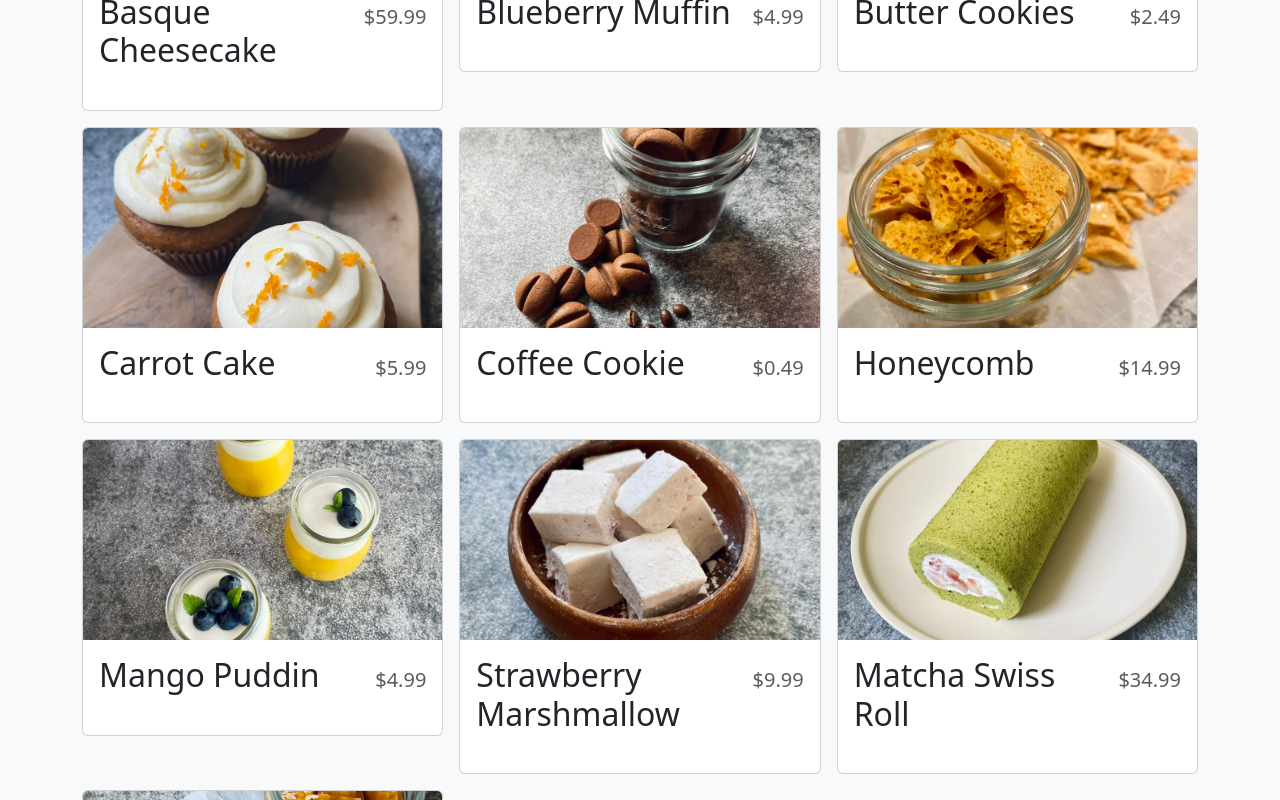
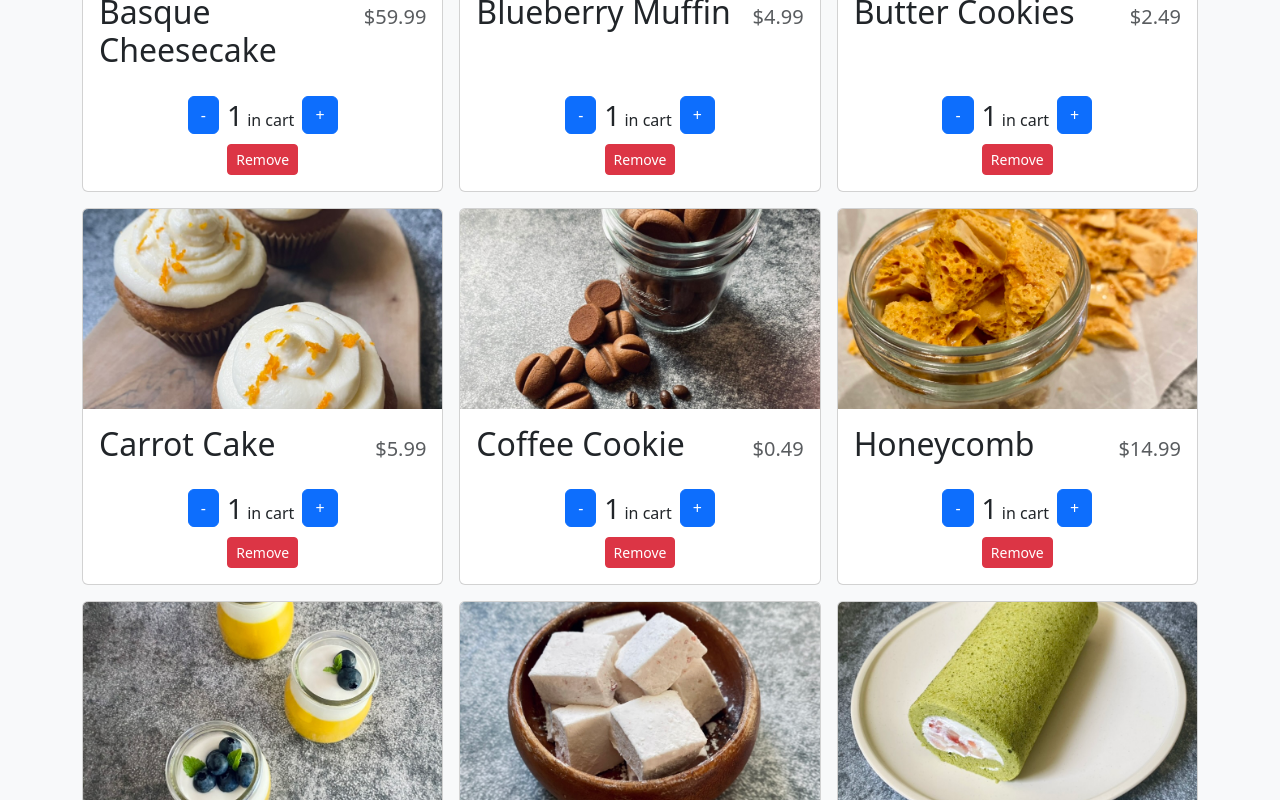
Before and after one commit to bzzz-coding/home-bakery, a React (Vite) app: page /store in a window 1280 px wide. Shown: the part 360-1160 px from the top of the page. Built offline with nearby package versions, Linux system fonts and the light colour scheme.

Commit message:
Added quantity change and remove buttons to card

```diff
--- a/src/components/ItemForSale.tsx
+++ b/src/components/ItemForSale.tsx
@@ -1,4 +1,4 @@
-import { Card } from "react-bootstrap";
+import { Button, Card } from "react-bootstrap";
 import { formatCurrency } from "../utilities/formatCurrency";
 
 type ItemProps = {
@@ -8,15 +8,45 @@
   imgUrl: string;
 };
 
-const ItemForSale = ({ id, name, price, imgUrl } : ItemProps) => {
-  return (<Card>
-    <Card.Img variant="top" src={imgUrl} height="200px" style={{objectFit: "cover"}} />
+const ItemForSale = ({ id, name, price, imgUrl }: ItemProps) => {
+  const quantity = 1;
+  return (
+    <Card className="h-100">
+      <Card.Img
+        variant="top"
+        src={imgUrl}
+        height="200px"
+        style={{ objectFit: "cover" }}
+      />
       <Card.Body className="d-flex flex-column">
         <Card.Title className="d-flex justify-content-between align-items-baseline mb-4">
           <span className="fs-2">{name}</span>
           <span className="ms-2 text-muted">{formatCurrency(price)}</span>
         </Card.Title>
+        <div className="mt-auto">
+          {quantity === 0 ? (
+            <Button className="w-100">+ Add to Cart</Button>
+          ) : (
+            <div
+              className="d-flex flex-column align-items-center"
+              style={{ gap: "0.5rem" }}
+            >
+              <div
+                className="d-flex align-items-center justify-content-center"
+                style={{ gap: "0.5rem" }}
+              >
+                <Button>-</Button>
+                <div>
+                  <span className="fs-3">{quantity}</span> in cart
+                </div>
+                <Button>+</Button>
+              </div>
+              <Button variant="danger" size="sm">Remove</Button>
+            </div>
+          )}
+        </div>
       </Card.Body>
-  </Card>);
+    </Card>
+  );
 };
 export default ItemForSale;
--- a/src/data/items.json
+++ b/src/data/items.json
@@ -37,9 +37,9 @@
   },
   {
     "id": 7,
-    "name": "Mango Puddin",
+    "name": "Mango Pudding",
     "price": 4.99,
-    "imgUrl": "/imgs/mango-puddin.jpg"
+    "imgUrl": "/imgs/mango-pudding.jpg"
   },
   {
     "id": 8,
```
Also changed, not shown: public/imgs/mango-pudding.jpg (renamed from public/imgs/mango-puddin.jpg). Lines whose indentation alone changed are shown as unchanged.
